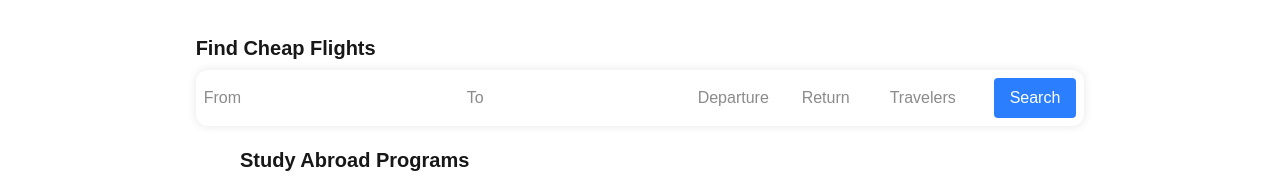
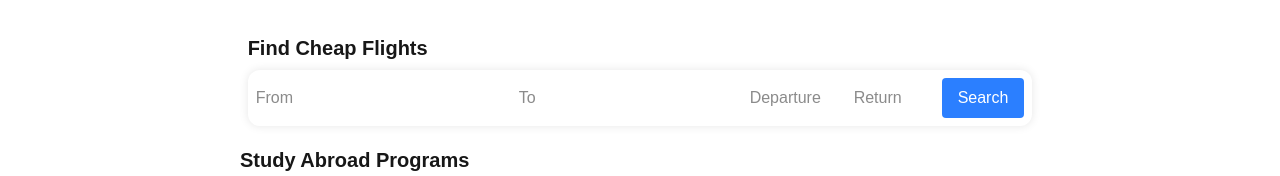
Before and after one commit to rmolina4/NextFlight, a Next.js app in the folder app/: page /search in a window 1280 px wide. Shown: the part 444-620 px from the top of the page. Built offline with nearby package versions, Linux system fonts and the light colour scheme; some icons are missing.

Commit message:
api integration

```diff
--- a/app/src/app/(main)/flights/page.tsx
+++ b/app/src/app/(main)/flights/page.tsx
@@ -6,35 +6,8 @@ import { useState } from "react";
 import { Flight } from "../search/page";
 import { redirect } from "next/navigation";
 
-const initialArray = [
-  {
-    from: "USA",
-    to: "Spain",
-    departure: "5/5/2025",
-    arrival: "6/5/2025",
-    seat: "1",
-    key: 0,
-  },
-  {
-    from: "Canada",
-    to: "France",
-    departure: "7/7/2025",
-    arrival: "8/7/2025",
-    seat: "2",
-    key: 1,
-  },
-  {
-    from: "UK",
-    to: "Germany",
-    departure: "9/9/2025",
-    arrival: "10/9/2025",
-    seat: "3",
-    key: 2,
-  },
-];
-
 export default function Flights() {
-  const [flights, setFlights] = useState<Flight[]>(initialArray);
+  const [flights, setFlights] = useState<Flight[]>();
   const [isLoggedIn, setIsLoggedIn] = useState(false); // manually change
 
   if(!isLoggedIn) {
@@ -42,7 +15,7 @@ export default function Flights() {
   }
 
   const onDeleteFlight = (key: number) => {
-    setFlights(flights.filter((flight) => flight.key !== key));
+    // setFlights(flights.filter((flight) => flight.key !== key));
   };
 
   return (
--- a/app/src/app/(main)/layout.tsx
+++ b/app/src/app/(main)/layout.tsx
@@ -28,7 +28,7 @@ export default function RootLayout({
       <body
         className={`${geistSans.variable} ${geistMono.variable} antialiased`}
       >
-        <NavBar></NavBar>
+        <NavBar session={null}></NavBar>
         {children}
       </body>
     </html>
--- a/app/src/app/(main)/search/page.tsx
+++ b/app/src/app/(main)/search/page.tsx
@@ -8,28 +8,65 @@ import FlightList from "@/components/FlightList";
 import { POST } from "@/app/api/flights/route";
 
 export interface Flight {
-  from: string;
-  to: string;
-  departure: string;
-  arrival: string;
+  type: string;
+  origin: string;
+  destination: string;
+  departureDate: string;
+  returnDate: string;
+  price: {
+    total: string;
+  };
+  key: number;
   seat: string;
-  key: number;
+}
+
+export interface Search {
+  origin: string;
+  destination: string;
+  departureDate: string;
+  returnDate: string;
 }
 
 export default function Search() {
   const [flights, setFlights] = useState<Flight[]>([]);
   const [isLoggedIn, setIsLoggedIn] = useState(false); // manually change
 
-  const handleSubmit = (flight: Flight) => {
-    setFlights([...flights, flight]);
+  const handleSubmit = async (search: Search) => {
+    const token = process.env.NEXT_PUBLIC_TOKEN;
+    const res = await fetch(
+      `https://test.api.amadeus.com/v1/shopping/flight-destinations?origin=${search.origin}&maxPrice=200`,
+      {
+        method: "GET",
+        headers: {
+          'Authorization': `Bearer ${token}`,
+        },
+      }
+    );
 
+    if(!res.ok) {
+      console.error("API request failed");
+    }
+
+    const { data } = await res.json();
+
+    setFlights(data.map((item: any, index: number) => ({
+      ...item,
+      key: index,
+      seat: "9A",
+    })));
   };
 
   return (
     <div>
       <Plane />
       <SearchBar handleSubmit={handleSubmit} />
-      {flights.length != 0 && <FlightList flights={flights} setFlights={setFlights} isLoggedIn={isLoggedIn}/>}
+      {flights.length != 0 && (
+        <FlightList
+          flights={flights}
+          setFlights={setFlights}
+          isLoggedIn={isLoggedIn}
+        />
+      )}
       <StudyAbroad />
     </div>
   );
--- a/app/src/components/FlightList.tsx
+++ b/app/src/components/FlightList.tsx
@@ -36,10 +36,11 @@ const FlightList = (props: FlightListProps) => {
             key={flight.key}
             className="flex gap-2 rounded-xl flex shadow-[0_0_10px_0px_rgba(0,0,0,0.1)] bg-white"
           >
-            <p className="grow p-2 m-1">From: {flight.from}</p>
-            <p className="grow p-2 m-1">To: {flight.to}</p>
-            <p className="grow p-2 m-1">Departure: {flight.departure}</p>
-            <p className="grow p-2 m-1">Return: {flight.arrival}</p>
+            <p className="grow p-2 m-1">From: {flight.origin}</p>
+            <p className="grow p-2 m-1">To: {flight.destination}</p>
+            <p className="grow p-2 m-1">Departure: {flight.departureDate}</p>
+            <p className="grow p-2 m-1">Return: {flight.returnDate}</p>
+            {/* <p className="grow p-2 m-1">Price: {flight.price.total}</p> */}
             <div className="grow p-2 m-1">
               <div className="flex items-center justify-center gap-2">
                 <p>Seat: {flight.seat}</p>
--- a/app/src/components/searchbar.tsx
+++ b/app/src/components/searchbar.tsx
@@ -1,10 +1,10 @@
 "use client";
 import { Icon } from "@iconify/react";
-import { Flight } from "@/app/(main)/search/page";
+import { Search } from "@/app/(main)/search/page";
 import { useState } from "react";
 
 interface SearchBarProps {
-  handleSubmit: (user: Flight) => void;
+  handleSubmit: (user: Search) => void;
 }
 
 export default function SearchBar(prop: SearchBarProps) {
@@ -12,8 +12,6 @@ export default function SearchBar(prop: SearchBarProps) {
   const [toInput, setToInput] = useState("");
   const [departureInput, setDepartureInput] = useState("");
   const [returnInput, setReturnInput] = useState("");
-  const [travelerInput, setTravelerInput] = useState("");
-  const [count, setCount] = useState(3);
 
   function handleFromChange(e: React.ChangeEvent<HTMLInputElement>) {
     setFromInput(e.target.value);
@@ -29,10 +27,6 @@ export default function SearchBar(prop: SearchBarProps) {
 
   function handleReturnChange(e: React.ChangeEvent<HTMLInputElement>) {
     setReturnInput(e.target.value);
-  }
-
-  function handleTravelerChange(e: React.ChangeEvent<HTMLInputElement>) {
-    setTravelerInput(e.target.value);
   }
 
   return (
@@ -71,33 +65,22 @@ export default function SearchBar(prop: SearchBarProps) {
           onChange={handleReturnChange}
           value={returnInput}
         />
-        <input
-          type="text"
-          placeholder="Travelers"
-          className="p-2 w-24"
-          onChange={handleTravelerChange}
-          value={travelerInput}
-        />
         <button
           className="bg-blue-500 text-white py-2 px-4 rounded m-2 hover:bg-blue-600 hover:cursor-pointer"
           type="submit"
           onClick={(e: React.FormEvent) => {
             e.preventDefault();
-            const newFlight = {
-              from: fromInput,
-              to: toInput,
-              departure: departureInput,
-              arrival: returnInput,
-              seat: "9A",
-              key: count,
+            const newSearch = {
+              origin: fromInput,
+              destination: toInput,
+              departureDate: departureInput,
+              returnDate: returnInput,
             };
-            setCount(count + 1);
             setFromInput('');
             setToInput('');
             setDepartureInput('');
             setReturnInput('');
-            setTravelerInput('');
-            prop.handleSubmit(newFlight);
+            prop.handleSubmit(newSearch);
           }}
         >
           Search
```
